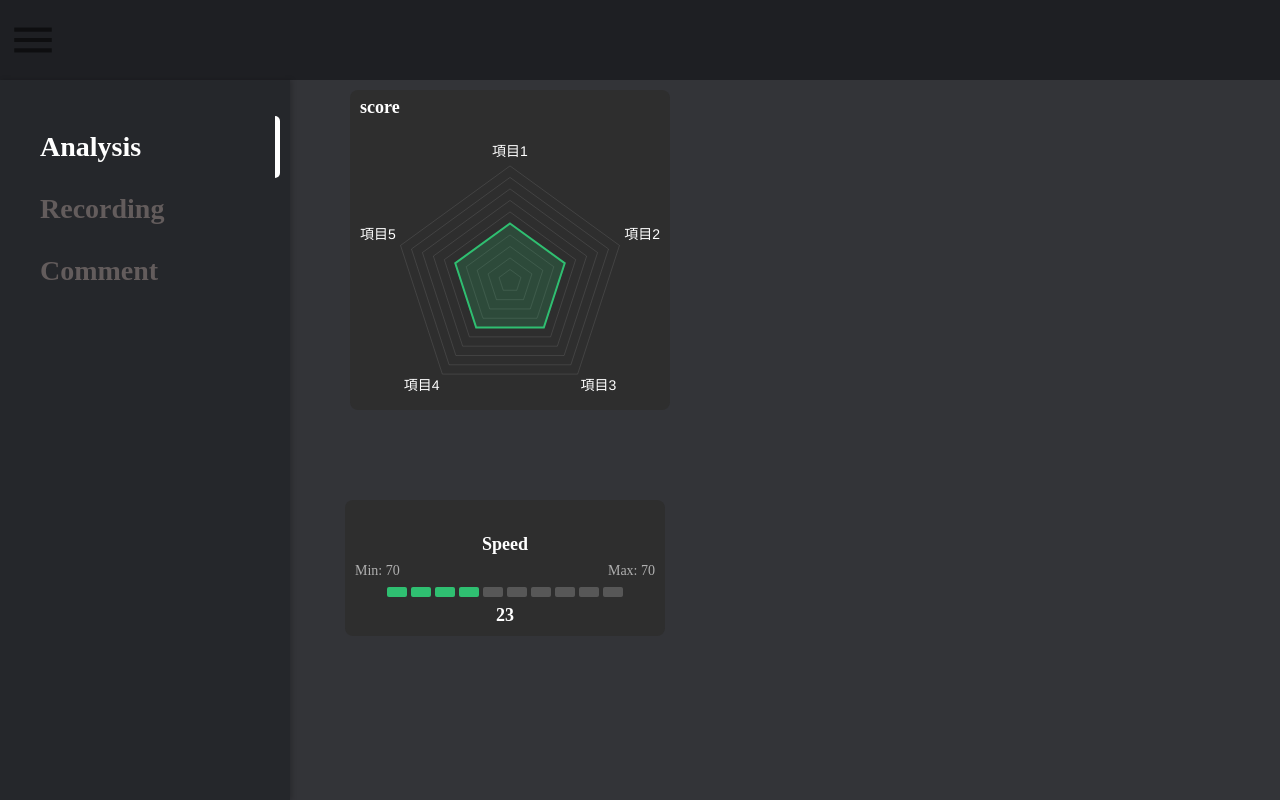
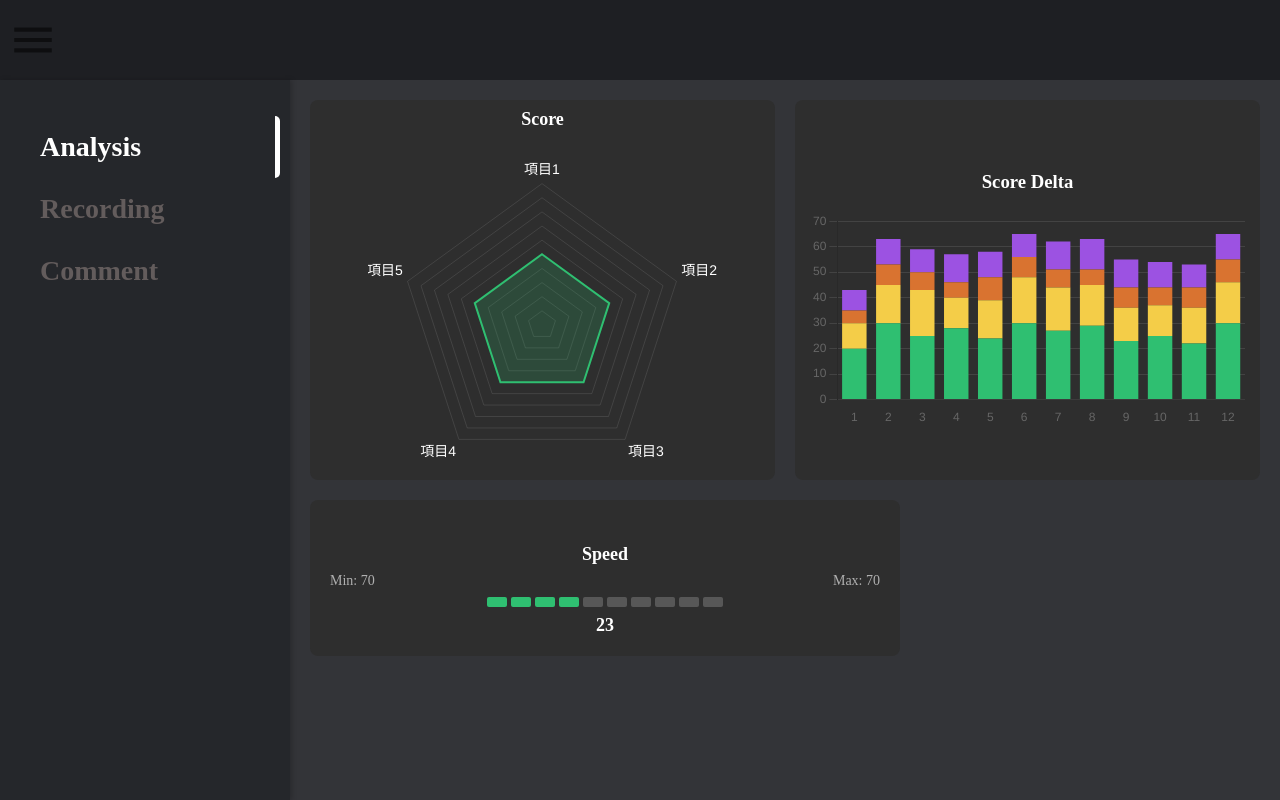
Before and after one commit to ko-tarou/PresentsAI-Main, a Next.js app: page /AnalysisPage in a window 1280 px wide. Built offline with nearby package versions, Linux system fonts and the light colour scheme.

Commit message:
一時保存

```diff
--- a/src/pages/AnalysisPage/index.js
+++ b/src/pages/AnalysisPage/index.js
@@ -1,5 +1,5 @@
 import { useState } from "react";
-import { Radar } from "react-chartjs-2";
+import { Radar, Bar } from "react-chartjs-2"; // Barを追加
 import {
     Chart as ChartJS,
     RadialLinearScale,
@@ -7,15 +7,29 @@ import {
     LineElement,
     Filler,
     Tooltip,
+    BarElement,
+    CategoryScale,
+    LinearScale,
 } from "chart.js";
 import HeaderPage from "../HeaderPage/index.js";
 import styles from "../../styles/AnalysisPage/AnalysisPage.module.scss";
 
-ChartJS.register(RadialLinearScale, PointElement, LineElement, Filler, Tooltip);
+// 必要なChart.jsのコンポーネントを登録
+ChartJS.register(
+    RadialLinearScale,
+    PointElement,
+    LineElement,
+    Filler,
+    Tooltip,
+    BarElement,
+    CategoryScale,
+    LinearScale
+);
 
 export default function AnalysisPage() {
     const [activeTab, setActiveTab] = useState("analysis");
 
+    // レーダーチャートのレンダリング
     const renderRadarChart = () => {
         const radarData = {
             labels: ["項目1", "項目2", "項目3", "項目4", "項目5"],
@@ -60,7 +74,7 @@ export default function AnalysisPage() {
 
         return (
             <div className={styles.scoreContainer}>
-                <h3 className={styles.scoreTitle}>score</h3>
+                <h3 className={styles.scoreTitle}>Score</h3>
                 <Radar
                     data={radarData}
                     options={radarOptions}
@@ -70,6 +84,7 @@ export default function AnalysisPage() {
         );
     };
 
+    // スピードUIのレンダリング
     const renderSpeedUI = () => {
         return (
             <div className={styles.speedContainer}>
@@ -91,15 +106,73 @@ export default function AnalysisPage() {
         );
     };
 
+    // スコアデルタグラフのレンダリング
+    const renderScoreDeltaChart = () => {
+        const data = {
+            labels: Array.from({ length: 12 }, (_, i) => i + 1),
+            datasets: [
+                {
+                    label: "Volume",
+                    data: [20, 30, 25, 28, 24, 30, 27, 29, 23, 25, 22, 30],
+                    backgroundColor: "#2FBF71",
+                },
+                {
+                    label: "Speed",
+                    data: [10, 15, 18, 12, 15, 18, 17, 16, 13, 12, 14, 16],
+                    backgroundColor: "#F4CD48",
+                },
+                {
+                    label: "Content",
+                    data: [5, 8, 7, 6, 9, 8, 7, 6, 8, 7, 8, 9],
+                    backgroundColor: "#D97330",
+                },
+                {
+                    label: "Pitch",
+                    data: [8, 10, 9, 11, 10, 9, 11, 12, 11, 10, 9, 10],
+                    backgroundColor: "#9C52E2",
+                },
+            ],
+        };
+
+        const options = {
+            plugins: {
+                legend: { display: false },
+            },
+            scales: {
+                x: {
+                    stacked: true,
+                    grid: { display: false },
+                },
+                y: {
+                    stacked: true,
+                    grid: { color: "rgba(255, 255, 255, 0.1)" },
+                },
+            },
+        };
+
+        return (
+            <div className={styles.scoreDeltaContainer}>
+                <h3 className={styles.scoreDeltaTitle}>Score Delta</h3>
+                <Bar data={data} options={options} />
+            </div>
+        );
+    };
+
+    // タブコンテンツのレンダリング
     const renderContent = () => {
         switch (activeTab) {
             case "analysis":
                 return (
-                    <div className={styles.tabContent}>
-                        {renderRadarChart()}
-                        {renderSpeedUI()} {/* レーダーチャートの外に配置 */}
-                    </div>
-                );
+					<div className={styles.tabContent}>
+						<div className={styles.chartWrapper}></div>
+							<div className={styles.scoreWrapper}>
+								{renderRadarChart()}
+								{renderScoreDeltaChart()}
+							</div>
+							{renderSpeedUI()}
+
+					</div>
+				);
             case "recording":
                 return (
                     <div className={styles.tabContent}>
--- a/src/styles/AnalysisPage/AnalysisPage.module.scss
+++ b/src/styles/AnalysisPage/AnalysisPage.module.scss
@@ -1,5 +1,6 @@
 @use '../Global/color' as *;
 
+/* 全体のコンテナ */
 .container {
     display: flex;
     flex-direction: column;
@@ -8,11 +9,13 @@
     color: $button-color-light;
 }
 
+/* メインコンテンツのレイアウト */
 .main {
     display: flex;
     flex: 1;
 }
 
+/* サイドバーのスタイル */
 .sidebar {
     width: 250px;
     background-color: $lightbrack;
@@ -35,6 +38,7 @@
     }
 }
 
+/* アクティブなタブのスタイル */
 .active {
     color: #fff !important;
     position: relative;
@@ -51,6 +55,7 @@
     }
 }
 
+/* メインコンテンツのスタイル */
 .content {
     flex: 1;
     padding: 20px;
@@ -65,52 +70,54 @@
     }
 }
 
-.scoreContainer {
-    width: 300px; /* チャート全体の幅を大きく */
-    height: 300px; /* チャート全体の高さを大きく */
+/* Score と Score Delta チャートを並べて配置するラッパー */
+.scoreWrapper {
+    display: flex;
+    justify-content: space-between;
+    gap: 20px;
+    margin-bottom: 20px;
+}
+
+.scoreContainer,
+.scoreDeltaContainer {
+    width: 600px;
+    height: 350px; /* 高さを縮小 */
     background-color: #2e2e2e;
     border-radius: 8px;
+    padding: 15px; /* パディングも調整 */
     display: flex;
     flex-direction: column;
     align-items: center;
     justify-content: center;
-    padding: 10px;
-    position: absolute;
-    top: 90px;
-    left: 350px;
-    z-index: 10;
-}
-.scoreTitle {
-    color: #ffffff; /* タイトルの文字色 */
-    font-size: 18px;
-    margin-bottom: 3px; /* タイトルとチャート間の余白を調整 */
-    text-align: left; /* 左寄せ */
-    width: 100%; /* 横幅を100%にして親要素に合わせる */
 }
 
+.scoreTitle {
+    color: #ffffff;
+    font-size: 18px;
+    margin-bottom: 10px;
+}
 .chartCanvas {
     max-width: 100%;
-    width: 100%; /* 親のサイズに合わせる */
-    height: 100%; /* 親のサイズに合わせる */;
+    width: 100%;
+    height: 100%;
 }
 
+/* Speed コンテナのスタイル */
 .speedContainer {
-    margin-top: 400px; /* レーダーチャートとの間に余白を追加 */
-    padding: 10px;
-    background-color: #2e2e2e; /* 背景色 */
+    width: 550px;
+    background-color: #2e2e2e;
     border-radius: 8px;
+    padding: 20px;
+    margin-top: 20px;
     display: flex;
     flex-direction: column;
     align-items: center;
     justify-content: center;
-    width: 300px;
-    position: relative; /* 必要に応じて外側のスタイルに調整 */
-    margin-left: 35px;
 }
 
 .speedTitle {
     font-size: 18px;
-    color: #ffffff; /* タイトルの色 */
+    color: #ffffff;
     margin-bottom: 8px;
 }
 
@@ -119,32 +126,38 @@
     display: flex;
     justify-content: space-between;
     font-size: 14px;
-    color: #b0b0b0; /* 薄い文字色 */
+    color: #b0b0b0;
     margin-bottom: 8px;
 }
 
 .speedBarWrapper {
     display: flex;
-    gap: 4px; /* バー間の余白 */
+    gap: 4px;
     margin-bottom: 8px;
 }
 
 .speedBarActive {
     width: 20px;
     height: 10px;
-    background-color: #2fbf71; /* アクティブバーの色 */
+    background-color: #2fbf71;
     border-radius: 2px;
 }
 
 .speedBarInactive {
     width: 20px;
     height: 10px;
-    background-color: rgba(255, 255, 255, 0.2); /* 非アクティブバーの色 */
+    background-color: rgba(255, 255, 255, 0.2);
     border-radius: 2px;
 }
 
 .speedValue {
     font-size: 18px;
-    color: #ffffff; /* 数値の色 */
+    color: #ffffff;
     font-weight: bold;
 }
+/* チャート全体のラッパー */
+.chartWrapper {
+    display: flex;
+    flex-wrap: wrap;
+    justify-content: space-between;
+}
```
